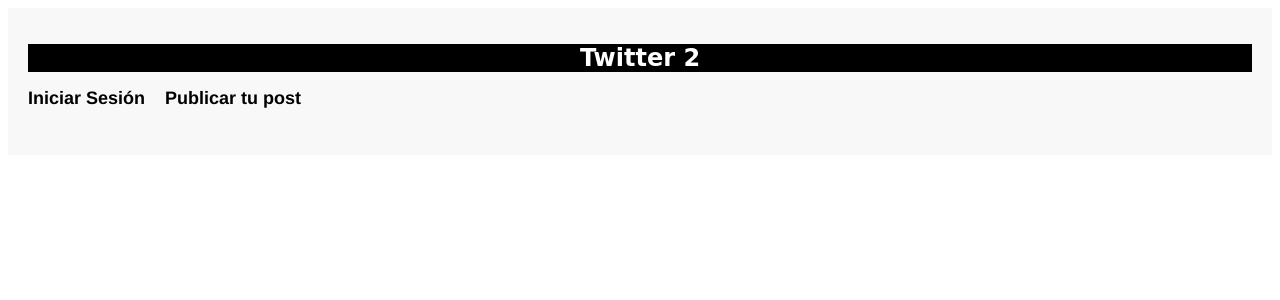
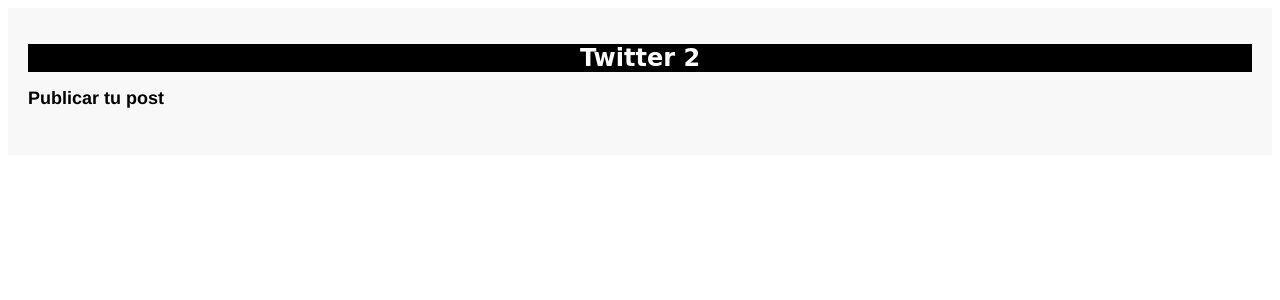
Before and after one commit to MatesDulces/BlogTP, a React (Create React App) app: page / in a window 1280 px wide. Shown: the top 300 px of the page. Built offline with nearby package versions, Linux system fonts and the light colour scheme.

Commit message:
Update Home.jsx

```diff
--- a/src/Home.jsx
+++ b/src/Home.jsx
@@ -31,9 +31,6 @@
         <nav className="nav-menu">
           <ul>
             <li>
-              <Link to="/Admin">Iniciar Sesión</Link>
-            </li>
-            <li>
               <Link to="/post">Publicar tu post</Link>
             </li>
           </ul>
```
